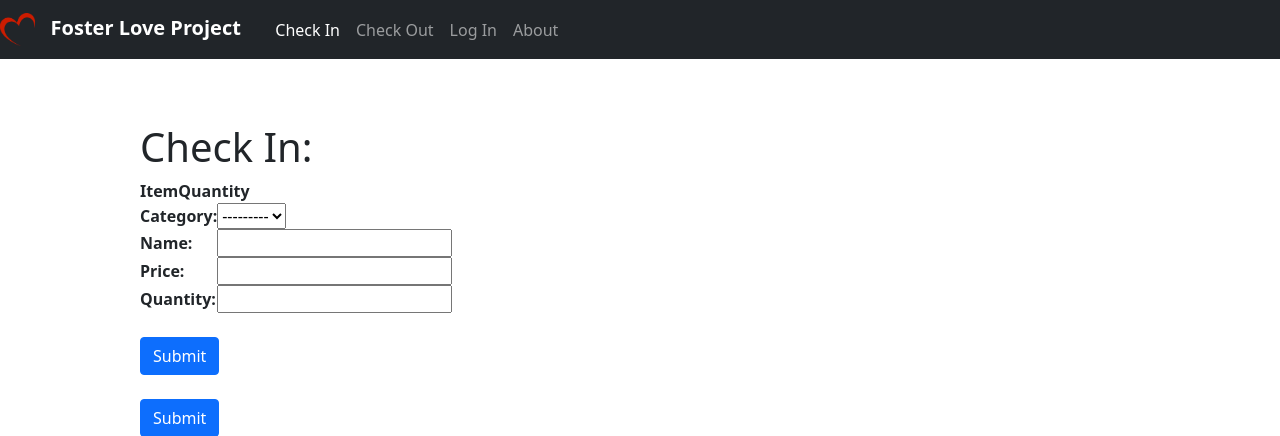
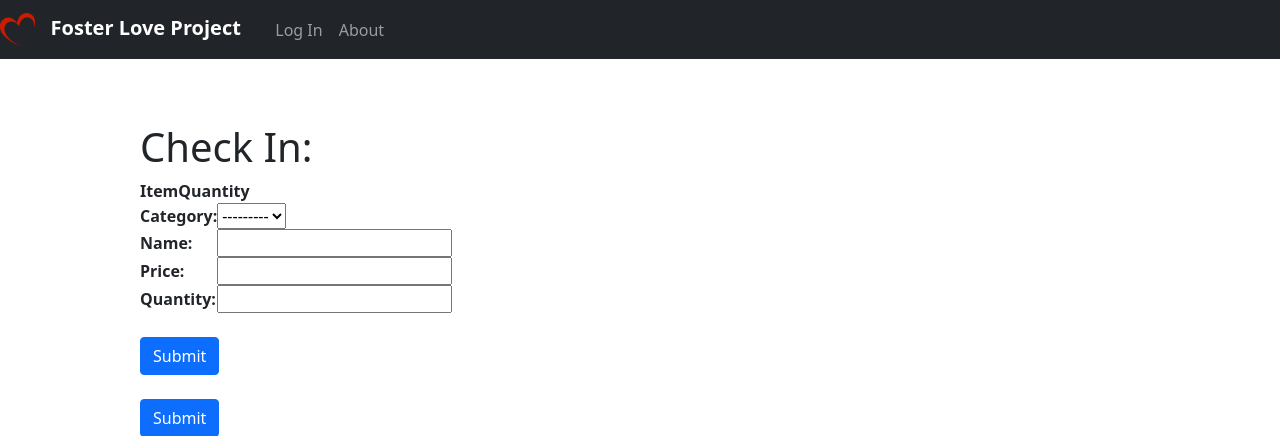
Before and after one commit to mkornyev/FLP-Inventory, a Django app: page /checkin/ in a window 1280 px wide. Shown: the top 436 px of the page. Run offline with Django 3.2, Linux system fonts and the light colour scheme; data that the repository does not hold is empty; some libraries are stand-ins or nearby versions.

Commit message:
Hide checkin/out in logged out nav
Also remove settings in nav

```diff
--- a/inventory/templates/inventory/_navbar.html
+++ b/inventory/templates/inventory/_navbar.html
@@ -27,8 +27,6 @@
 							<li><a class="dropdown-item" href="/checkouts/index/">Checkouts</a></li>
 						</ul>
 					</li>
-				{% endif %}
-
 
 					<li class="nav-item">
 						{%  url 'Checkin' as checkin_url %}
@@ -39,6 +37,7 @@
 						{%  url 'Checkout' as checkout_url %}
 						<a class="nav-link {% if request.path == checkout_url %}active{% endif %}" href="{{ checkout_url }}">Check Out</span></a>
 					</li>
+				{% endif %}
 
 				<!-- Only show the log out link if the user is logged in -->
 				{% if user.is_authenticated %}
@@ -59,14 +58,6 @@
 						<a class="nav-link {% if request.path == about_url %}active{% endif %}" href="{{ about_url }}">About</a>
 					</li>
 				{% endif %}
-
-				<!-- Only show the change password link if the user is logged in -->
-				{% if user.is_staff %}
-					<li class="nav-item">
-						{% url 'password_change' as change_password_url %}
-						<a class="nav-link {% if request.path == change_password_url %}active{% endif %}" href="{{ change_password_url }}"><i class="material-icons" style="font-size: 20px;">settings</i></a>
-					</li>
-				{% endif %}
 			</ul>
 		</div>
 	</nav>
```
Lines whose indentation alone changed are shown as unchanged.
